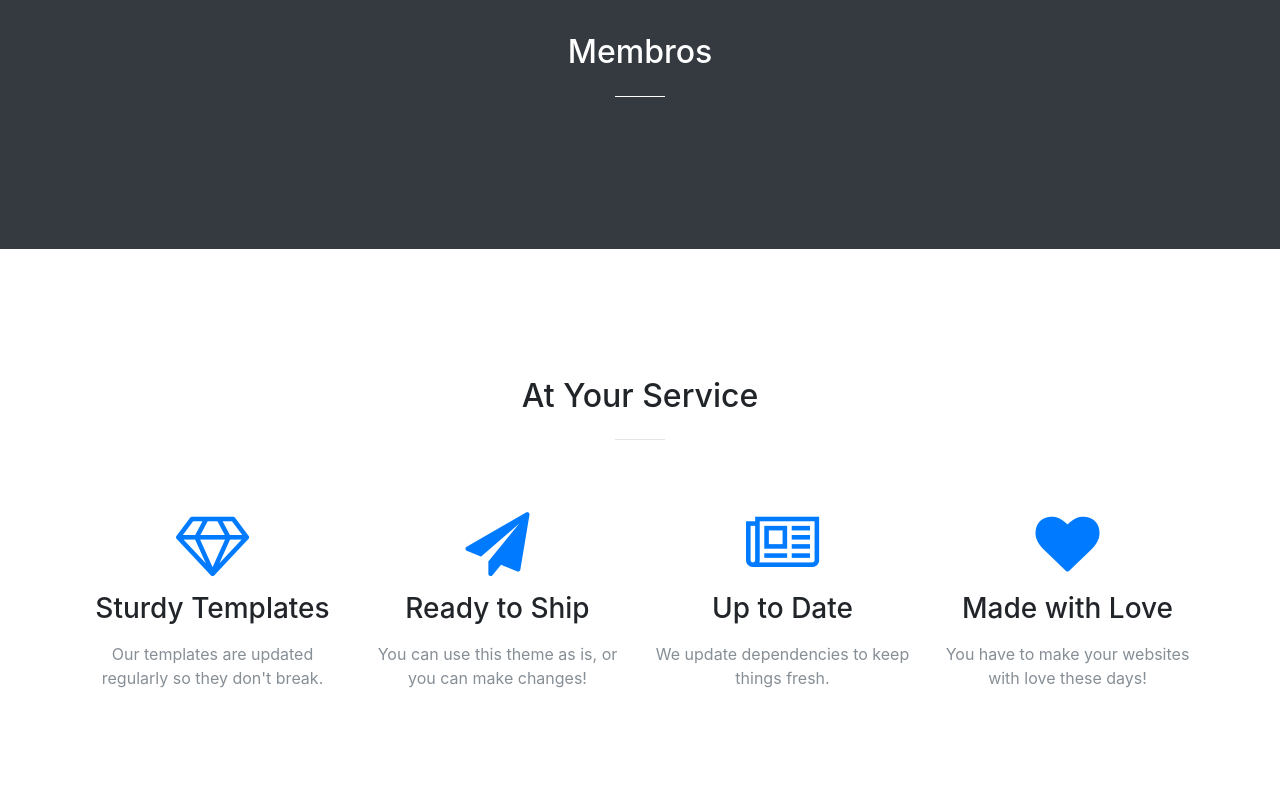
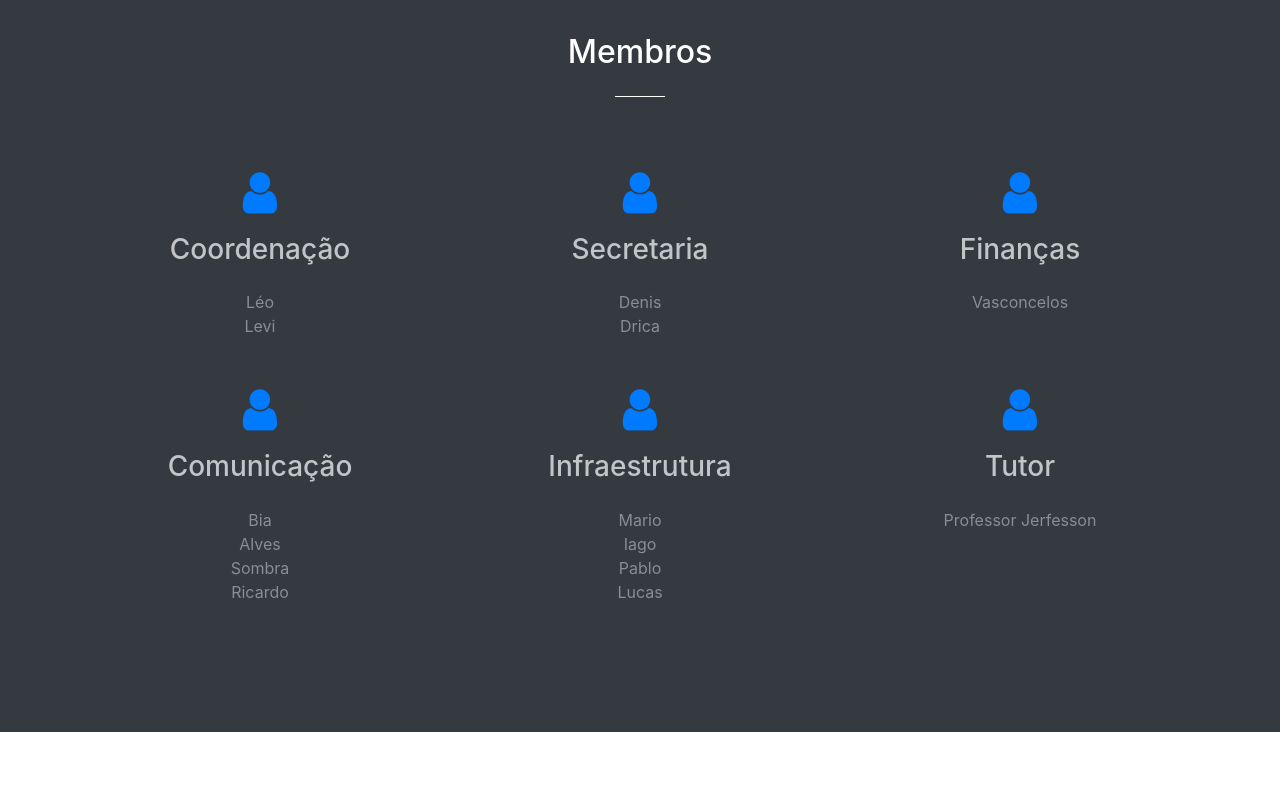
Before and after one commit to gsevla/PETsite, a website with bundled scripts: page oficial/index.html in a window 1280 px wide. Shown: the part 1540-2340 px from the top of the page. Built offline with nearby package versions, Linux system fonts and the light colour scheme.

Commit message:
Membros modificada

```diff
--- a/oficial/index.html
+++ b/oficial/index.html
@@ -97,8 +97,60 @@
           </div>
         </div>
       </div>
-      <div class="row">
+      <div class="container">
+          <div class="row">
+              <div class="col-lg-4 col-md-4 text-center">
+                <div class="service-box mt-5 mx-auto">
+                  <i class="fa fa-3x fa-user text-primary mb-3 sr-icons"></i>
+                  <h3 class="mb-4 text-faded">Coordenação</h3>
+                  <p class="text-muted mb-0">Léo</p>
+                  <p class="text-muted mb-0">Levi</p>
+                </div>
+              </div>
+              <div class="col-lg-4 col-md-4 text-center">
+                <div class="service-box mt-5 mx-auto">
+                  <i class="fa fa-3x fa-user text-primary mb-3 sr-icons"></i>
+                  <h3 class="mb-4 text-faded">Secretaria</h3>
+                  <p class="text-muted mb-0">Denis</p>
+                  <p class="text-muted mb-0">Drica</p>
+                </div>
+              </div>
+              <div class="col-lg-4 col-md-4 text-center">
+                <div class="service-box mt-5 mx-auto">
+                  <i class="fa fa-3x fa-user text-primary mb-3 sr-icons"></i>
+                  <h3 class="mb-4 text-faded">Finanças</h3>
+                  <p class="text-muted mb-0">Vasconcelos</p>
+                </div>
+              </div>
+              <div class="col-lg-4 col-md-4 text-center">
+                <div class="service-box mt-5 mx-auto">
+                  <i class="fa fa-3x fa-user text-primary mb-3 sr-icons"></i>
+                  <h3 class="mb-4 text-faded">Comunicação</h3>
+                  <p class="text-muted mb-0">Bia</p>
+                  <p class="text-muted mb-0">Alves</p>
+                  <p class="text-muted mb-0">Sombra</p>
+                  <p class="text-muted mb-0">Ricardo</p>
+                </div>
+              </div>
+              <div class="col-lg-4 col-md-4 text-center">
+                <div class="service-box mt-5 mx-auto">
+                  <i class="fa fa-3x fa-user text-primary mb-3 sr-icons"></i>
+                  <h3 class="mb-4 text-faded">Infraestrutura</h3>
+                  <p class="text-muted mb-0">Mario</p>
+                  <p class="text-muted mb-0">Iago</p>
+                  <p class="text-muted mb-0">Pablo</p>
+                  <p class="text-muted mb-0">Lucas</p>
+                </div>
+              </div>
+              <div class="col-lg-4 col-md-4 text-center">
+                <div class="service-box mt-5 mx-auto">
+                  <i class="fa fa-3x fa-user text-primary mb-3 sr-icons"></i>
+                  <h3 class="mb-4 text-faded">Tutor</h3>
+                  <p class="text-muted mb-0">Professor Jerfesson</p>
 
+                </div>
+              </div>
+          </div>
       </div>
     </section>
 
@@ -115,28 +167,28 @@
         <div class="row">
           <div class="col-lg-3 col-md-6 text-center">
             <div class="service-box mt-5 mx-auto">
-              <i class="fa fa-4x fa-diamond text-primary mb-3 sr-icons"></i>
+              <i class="fa fa-3x fa-diamond text-primary mb-3 sr-icons"></i>
               <h3 class="mb-3">Sturdy Templates</h3>
               <p class="text-muted mb-0">Our templates are updated regularly so they don't break.</p>
             </div>
           </div>
           <div class="col-lg-3 col-md-6 text-center">
             <div class="service-box mt-5 mx-auto">
-              <i class="fa fa-4x fa-paper-plane text-primary mb-3 sr-icons"></i>
+              <i class="fa fa-3x fa-paper-plane text-primary mb-3 sr-icons"></i>
               <h3 class="mb-3">Ready to Ship</h3>
               <p class="text-muted mb-0">You can use this theme as is, or you can make changes!</p>
             </div>
           </div>
           <div class="col-lg-3 col-md-6 text-center">
             <div class="service-box mt-5 mx-auto">
-              <i class="fa fa-4x fa-newspaper-o text-primary mb-3 sr-icons"></i>
+              <i class="fa fa-3x fa-newspaper-o text-primary mb-3 sr-icons"></i>
               <h3 class="mb-3">Up to Date</h3>
               <p class="text-muted mb-0">We update dependencies to keep things fresh.</p>
             </div>
           </div>
           <div class="col-lg-3 col-md-6 text-center">
             <div class="service-box mt-5 mx-auto">
-              <i class="fa fa-4x fa-heart text-primary mb-3 sr-icons"></i>
+              <i class="fa fa-3x fa-heart text-primary mb-3 sr-icons"></i>
               <h3 class="mb-3">Made with Love</h3>
               <p class="text-muted mb-0">You have to make your websites with love these days!</p>
             </div>
```
